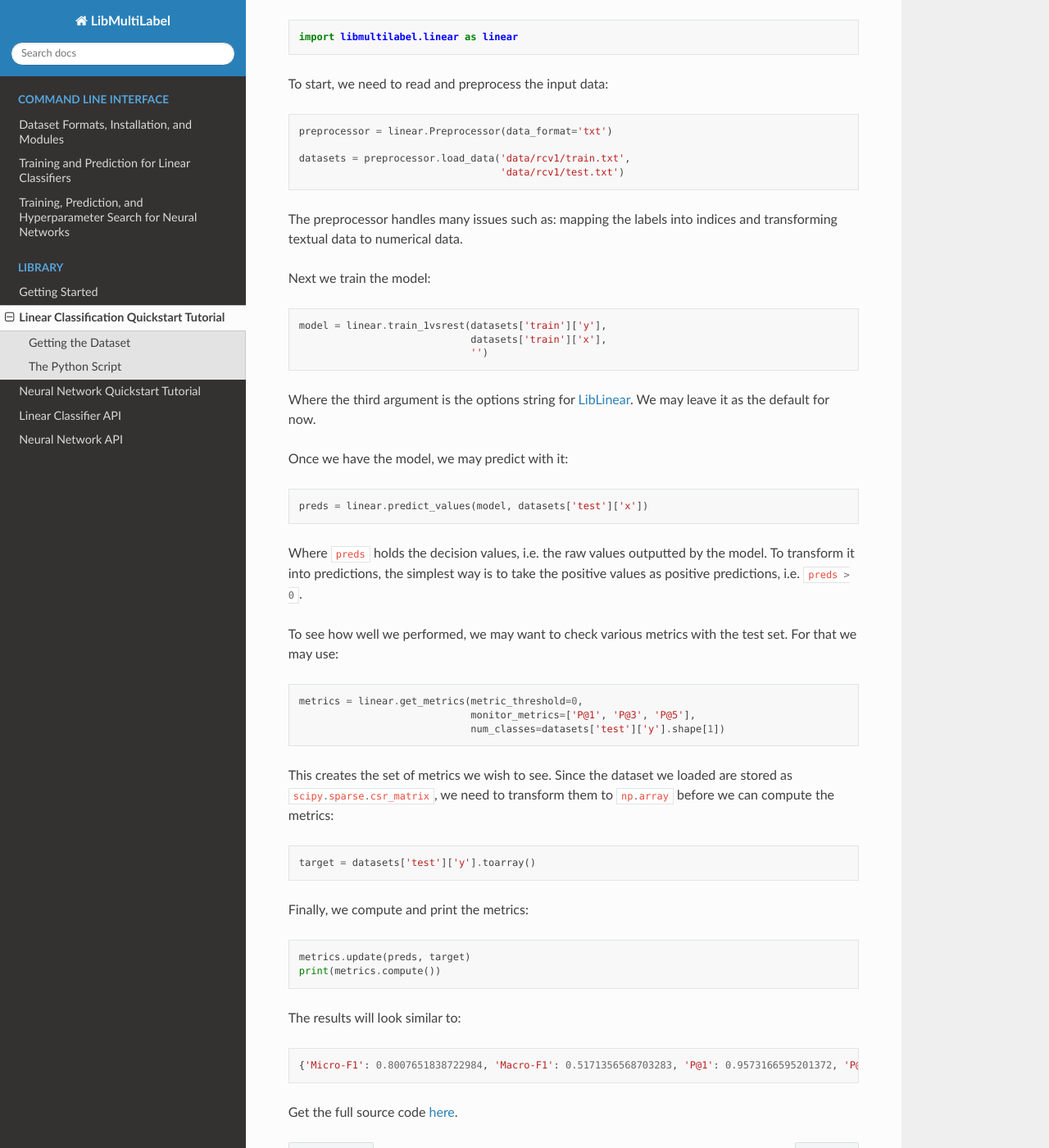
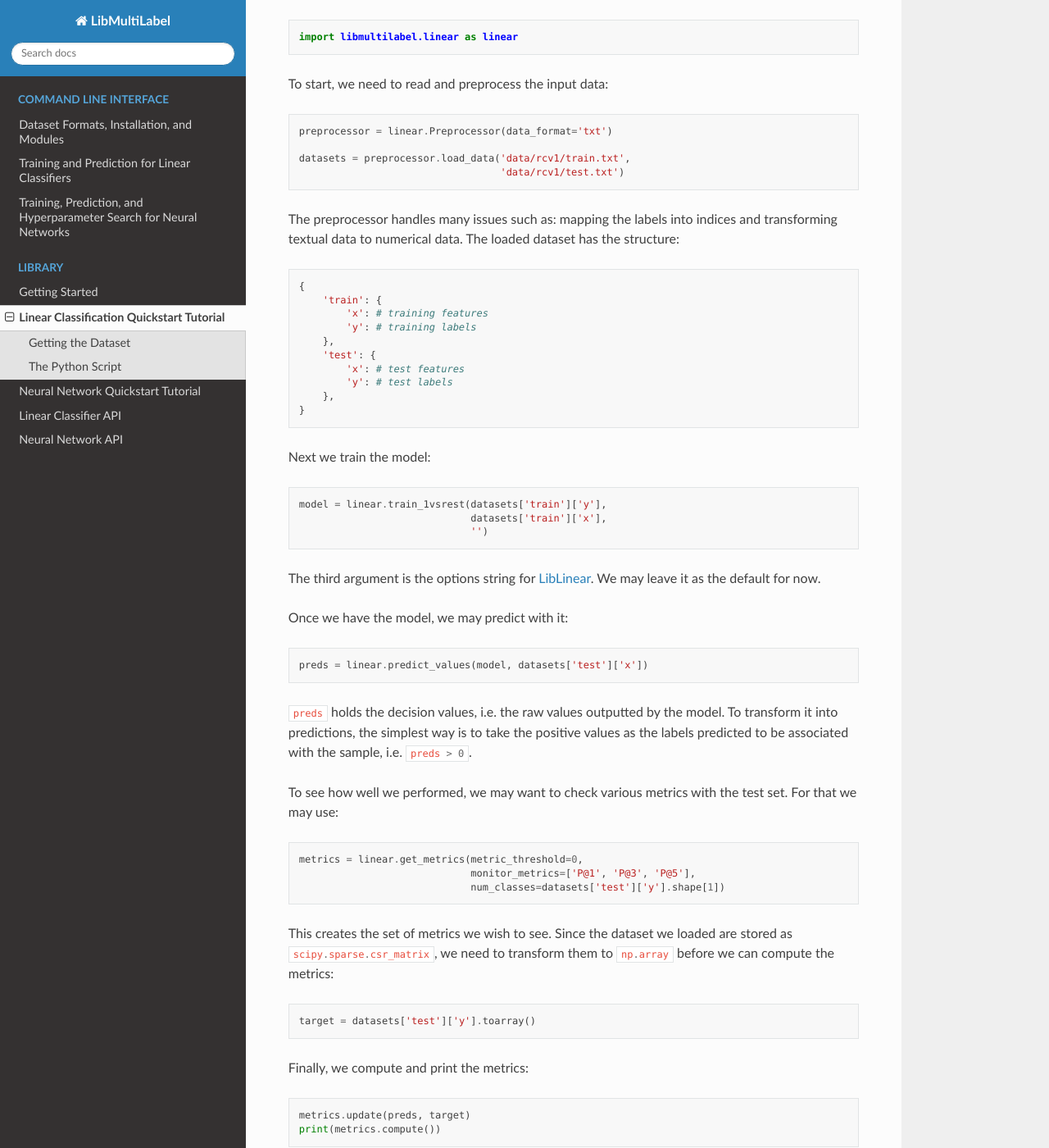
Before and after one commit to ASUS-AICS/LibMultiLabel, a Sphinx documentation site: the page built from docs/api/linear_tutorial.rst, in a window 1280 px wide and 1400 px high, scrolled down 720 px. Shown: the whole window at 82% size. Built offline with Sphinx 7.4.7 and the Read the Docs theme 2.0.0, drawn with Linux system fonts in a browser that asks for light colours.

Commit message:
addressing comments

```diff
--- a/docs/api/linear_tutorial.rst
+++ b/docs/api/linear_tutorial.rst
@@ -43,7 +43,18 @@ To start, we need to read and preprocess the input data:
 
 The preprocessor handles many issues such as: mapping
 the labels into indices and transforming textual data to
-numerical data.
+numerical data. The loaded dataset has the structure::
+
+    {
+        'train': {
+            'x': # training features
+            'y': # training labels
+        },
+        'test': {
+            'x': # test features
+            'y': # test labels
+        },
+    }
 
 Next we train the model:
 
@@ -51,7 +62,7 @@ Next we train the model:
     :language: python3
     :lines: 8-10
 
-Where the third argument is the options string for
+The third argument is the options string for
 `LibLinear <https://www.csie.ntu.edu.tw/~cjlin/liblinear/>`_.
 We may leave it as the default for now.
 
@@ -61,10 +72,11 @@ Once we have the model, we may predict with it:
     :language: python3
     :lines: 12
 
-Where :py:`preds` holds the decision values, i.e. the raw values
+:py:`preds` holds the decision values, i.e. the raw values
 outputted by the model. To transform it into predictions,
-the simplest way is to take the positive values as positive
-predictions, i.e. :py:`preds > 0`.
+the simplest way is to take the positive values as
+the labels predicted to be associated with the sample,
+i.e. :py:`preds > 0`.
 
 To see how well we performed, we may want to check various
 metrics with the test set.
```
Also changed, not shown: 1 other file.
